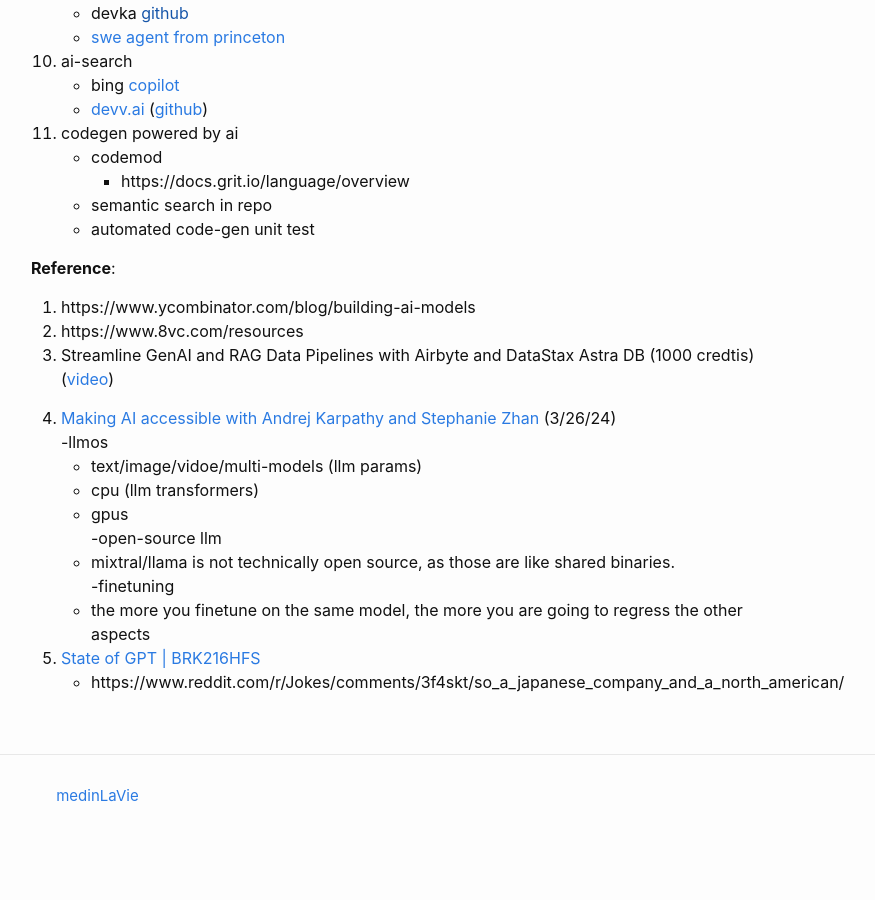
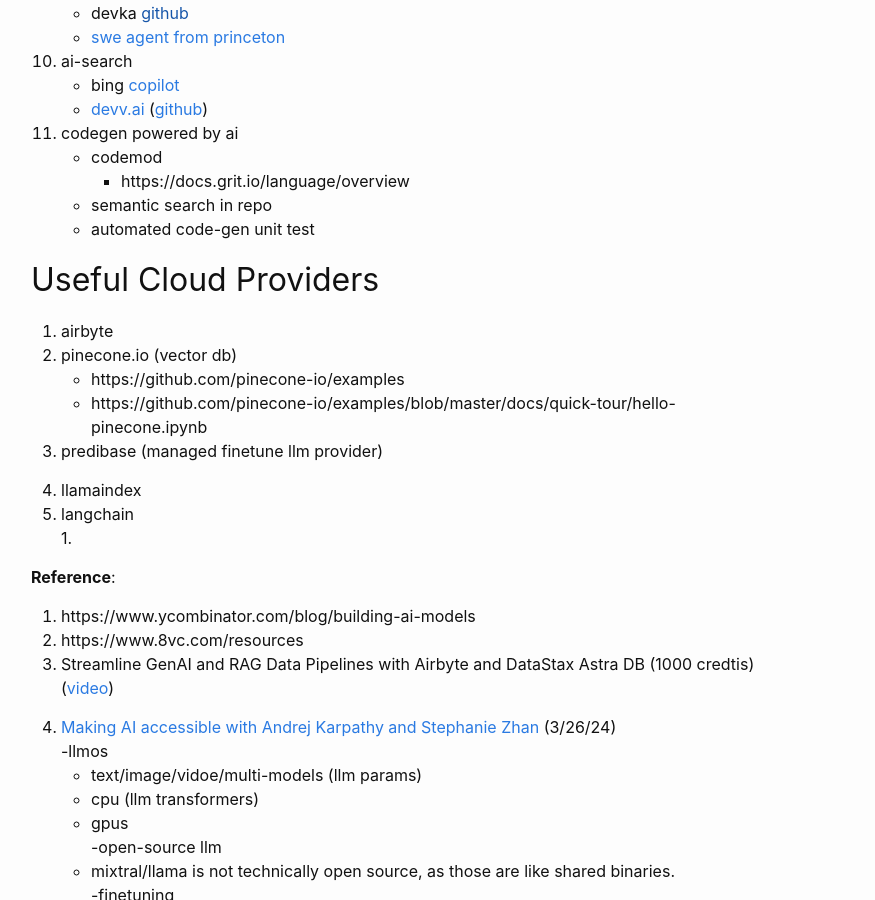
Before and after one commit to medinLaVie/medinLaVie.github.io, a Jekyll site: the page built from _posts/2024-04-02-thoughts-after-vc8.md, in a window 1280 px wide and 900 px high, scrolled down 1457 px. Shown: the whole window, without its empty margins (239-1114 px from the left). Built offline with Jekyll 4.4.1, drawn with Linux system fonts in a browser that asks for light colours; before the commit the page ends 2324 px from its top, so only the background shows below that.

```diff
--- a/_posts/2024-04-02-thoughts-after-vc8.md
+++ b/_posts/2024-04-02-thoughts-after-vc8.md
@@ -82,6 +82,16 @@ A few general trends on the AI movement
     - semantic search in repo
     - automated code-gen unit test
 
+## Useful Cloud Providers
+1. airbyte
+1. pinecone.io (vector db)
+    - https://github.com/pinecone-io/examples
+    - https://github.com/pinecone-io/examples/blob/master/docs/quick-tour/hello-pinecone.ipynb
+1. predibase (managed finetune llm provider)
+
+1. llamaindex
+1. langchain
+1.
 
 **Reference**:
 1. https://www.ycombinator.com/blog/building-ai-models
```
Also changed, not shown: _posts/2024-04-09-senior-component.md (added, +81 -0 lines), _posts/2024-04-10-ai-taxonomy.md (added, +5 -0 lines).
